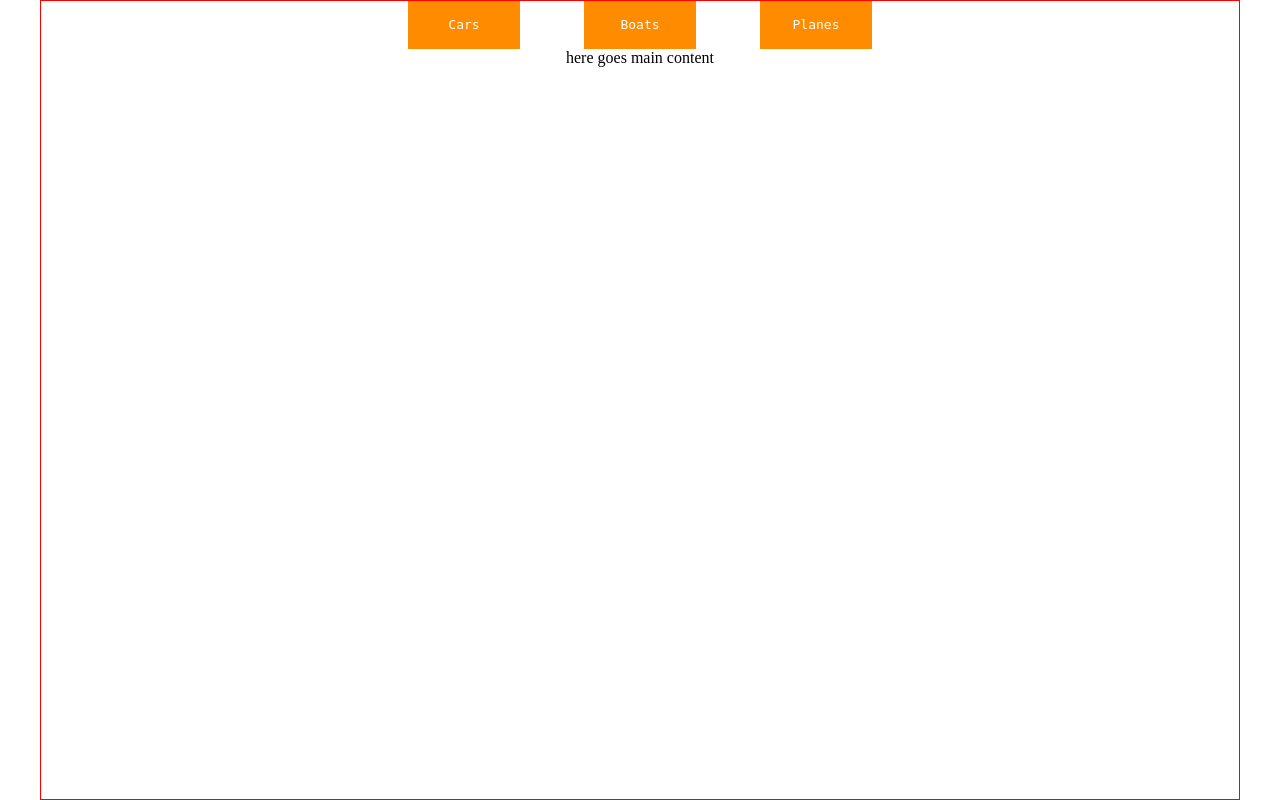
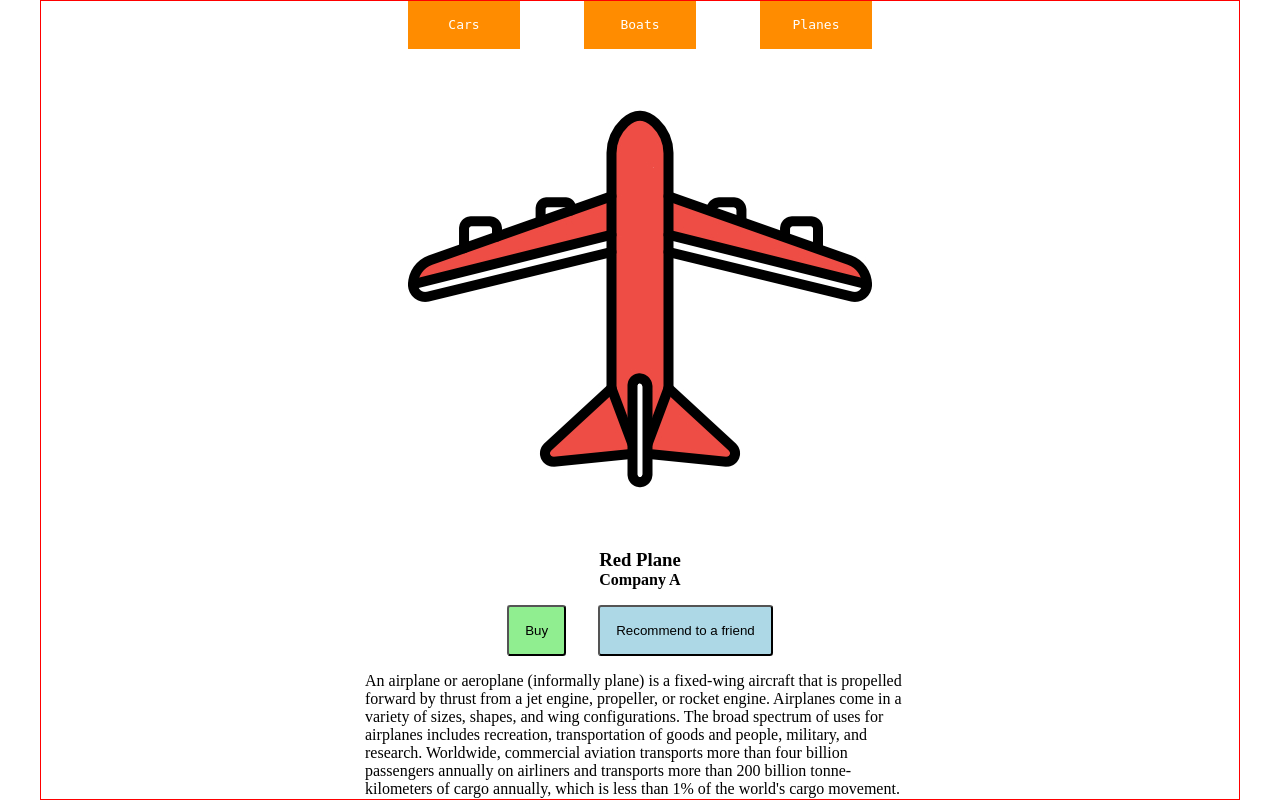
Before and after one commit to c14jonfr/Examensarbete, a PHP site: page / in a window 1280 px wide. Run offline with PHP 8.4, Linux system fonts and the light colour scheme.

Commit message:
added basic product-page content. has image, product name/company, buy and share buttons and product description

```diff
--- a/Shared/style.css
+++ b/Shared/style.css
@@ -18,6 +18,35 @@ body{
  display: flex;
  flex-direction: column;
  align-items: center;
+}
+
+.product{
+  display: flex;
+  flex-direction: column;
+  align-items: center;
+  width: 550px;
+}
+
+.buttons{
+  display: flex;
+  flex-direction: row;
+  justify-content: center;
+}
+
+.buttons button{
+  margin: 1rem;
+  padding: 1rem;
+  cursor: pointer;
+  outline: none;
+  border-radius: 0.2rem;
+}
+
+.buy-button{
+  background-color: lightgreen;
+}
+
+.share-button{
+  background-color: lightblue;
 }
 
 .blur-filter{
--- a/index.html
+++ b/index.html
@@ -94,7 +94,19 @@
           </ul>
     </nav>
     <main role="main">
-      here goes main content
+      <div class="product">
+        <img src="../Shared/Images/PlaneRed.jpg" alt="productimage plane company A red">
+        <h3 class="product-name">Red Plane</h3>
+        <h4 class="product-company">Company A</h4>
+        <div class="buttons">
+          <button class="buy-button">Buy</button>
+          <button class="share-button">Recommend to a friend</button>
+        </div>
+        <p class="product-description">
+          An airplane or aeroplane (informally plane) is a fixed-wing aircraft that is propelled forward by thrust from a jet engine, propeller, or rocket engine. Airplanes come in a variety of sizes, shapes, and wing configurations. The broad spectrum of uses for airplanes includes recreation, transportation of goods and people, military, and research. Worldwide, commercial aviation transports more than four billion passengers annually on airliners and transports more than 200 billion tonne-kilometers of cargo annually, which is less than 1% of the world's cargo movement.
+        </p>
+      </div>
+
     </main>
   </div>
 
```
